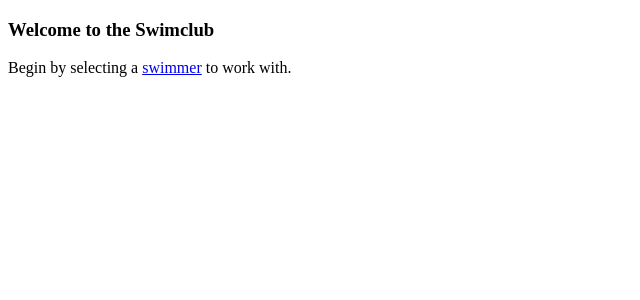
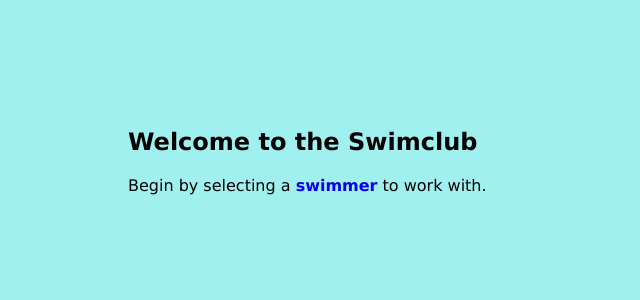
Before and after one commit to manishbhatt94/headfirst-py-3e, a Flask app: page / in a window 1280 px wide. Shown: the top 300 px of the page, without its empty margins (0-640 px from the left). Run offline with Flask 3, Linux system fonts and the light colour scheme.

Commit message:
Add basic styles to webapp

```diff
--- a/chapters-notebooks/swimclub.py
+++ b/chapters-notebooks/swimclub.py
@@ -62,9 +62,10 @@ def produce_bar_chart(fn, location=CHARTS):
 <html lang="en-IN">
     <head>
         <title>{title}</title>
+        <link rel="stylesheet" href="/static/webapp.css">
     </head>
     <body>
-        <h3>{title}</h3>"""
+        <h2>{title}</h2>"""
 
     body = ""
 
--- /dev/null
+++ b/chapters-notebooks/webapp/static/webapp.css
@@ -0,0 +1,25 @@
+body {
+  font-family: Verdana, Geneva, Arial, sans-serif;
+  background-color: rgb(160, 240, 240);
+  margin: 10%;
+}
+
+h2 {
+  font-size: 150%;
+}
+
+input[type=submit] {
+  width: 8em;
+  color: white;
+  background-color: blue;
+  font-weight: bold;
+}
+
+a {
+  text-decoration: none;
+  font-weight: bold;
+}
+
+a:hover {
+  text-decoration: underline;
+}
--- a/chapters-notebooks/webapp/swimclub.py
+++ b/chapters-notebooks/webapp/swimclub.py
@@ -62,9 +62,10 @@ def produce_bar_chart(fn, location=CHARTS):
 <html lang="en-IN">
     <head>
         <title>{title}</title>
+        <link rel="stylesheet" href="/static/webapp.css">
     </head>
     <body>
-        <h3>{title}</h3>"""
+        <h2>{title}</h2>"""
 
     body = ""
 
--- a/chapters-notebooks/webapp/templates/base.html
+++ b/chapters-notebooks/webapp/templates/base.html
@@ -4,9 +4,10 @@
   <meta charset="UTF-8">
   <meta name="viewport" content="width=device-width, initial-scale=1.0">
   <title>{{title}}</title>
+  <link rel="stylesheet" href="/static/webapp.css">
 </head>
 <body>
-  <h3>{{title}}</h3>
+  <h2>{{title}}</h2>
   {% block body %}
   {% endblock %}
 </body>
```
